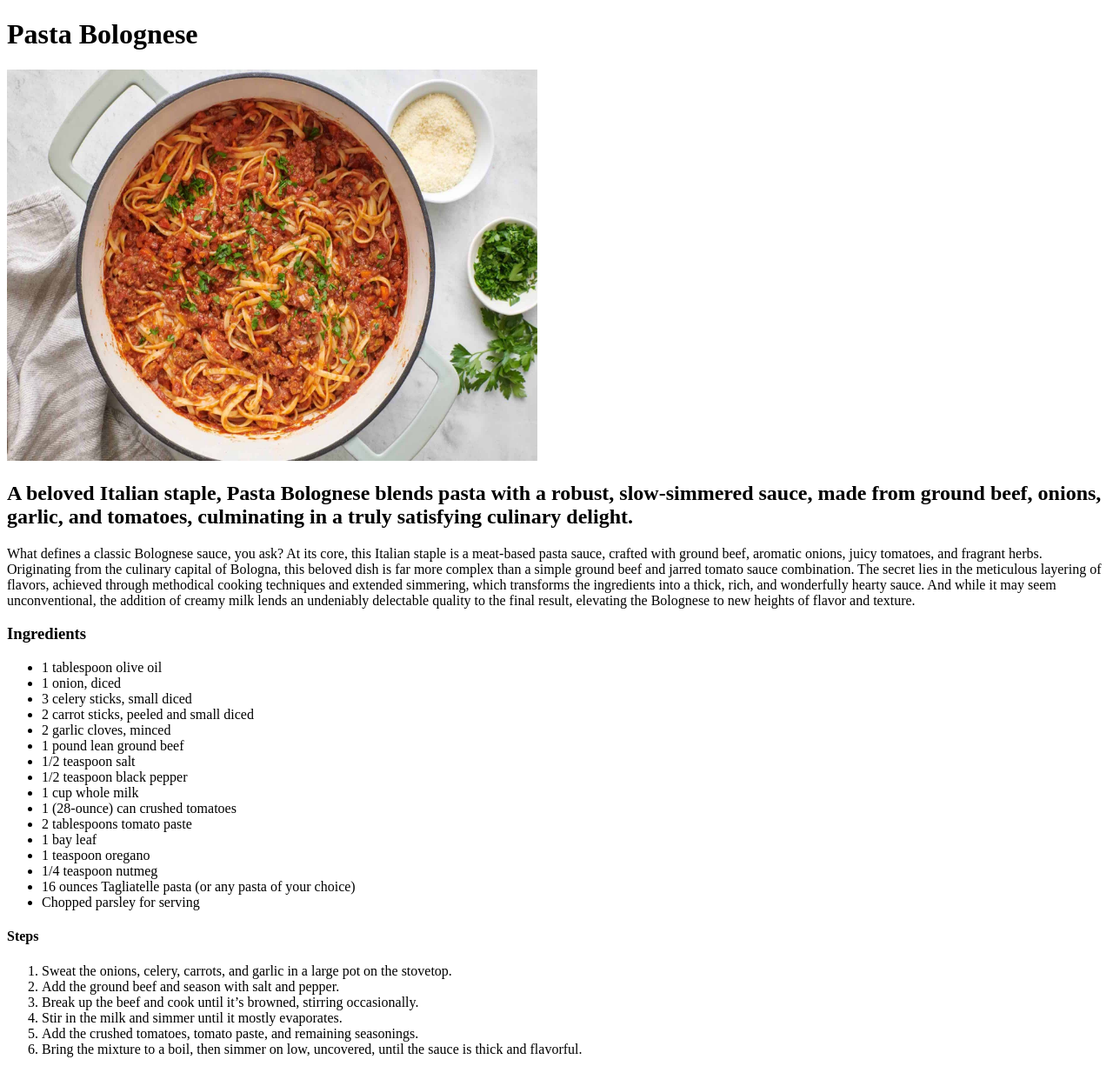
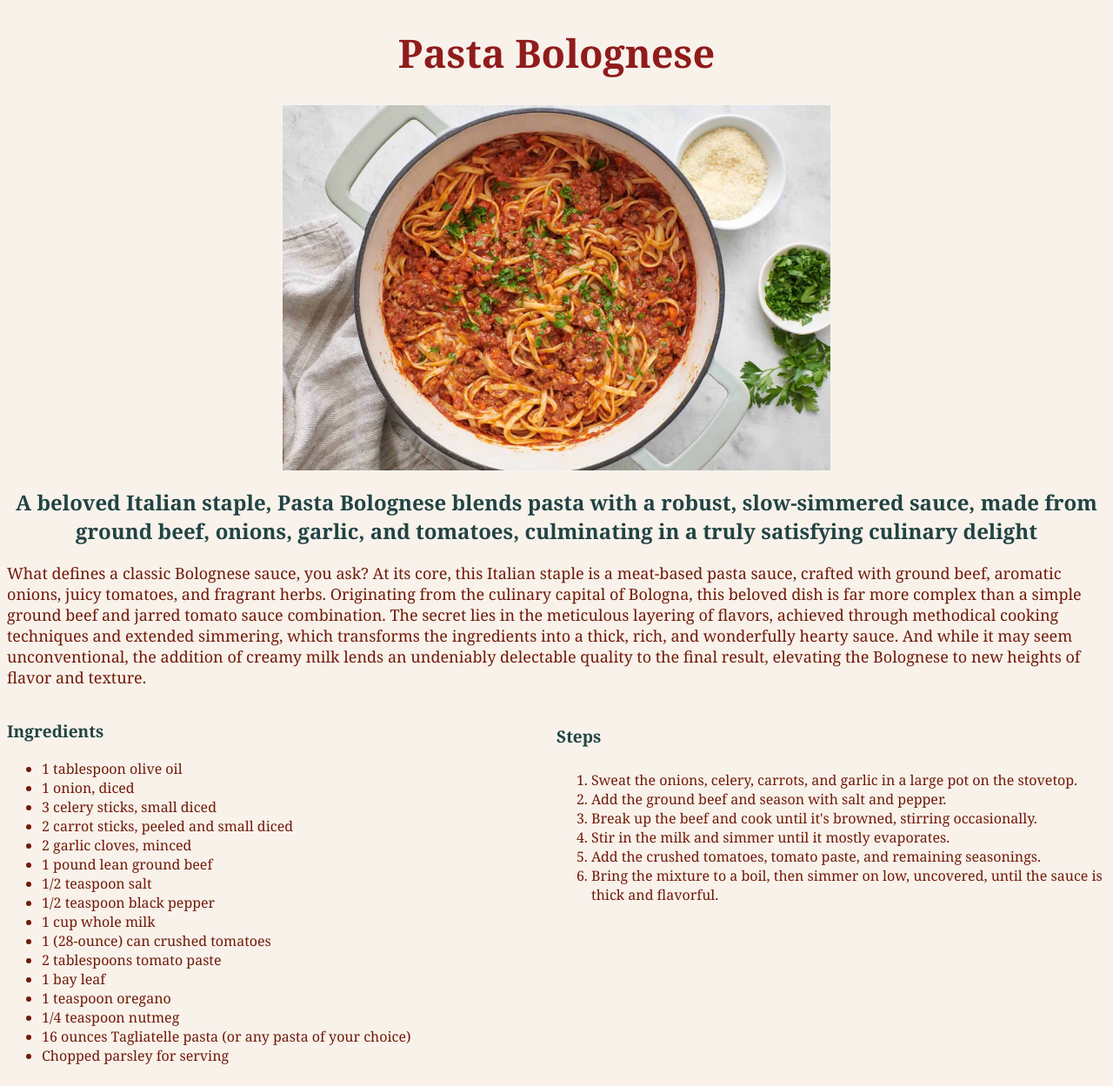
Before and after one commit to mvega99/odin-recipes, a plain HTML site: page recipes/bolognese.html in a window 1280 px wide. Shown: the whole page at 87% size. Drawn offline with Linux system fonts and the light colour scheme.

Commit message:
Changes to complete
A final version with CSS.

```diff
--- a/recipes/bolognese.html
+++ b/recipes/bolognese.html
@@ -4,15 +4,18 @@
     <meta charset="UTF-8">
     <meta name="viewport" content="width=device-width, initial-scale=1.0">
     <title>Bolognese</title>
+    <link rel="stylesheet" href="../styles.css">
 </head>
 <body>
-    <h1>Pasta Bolognese</h1>
-    <img src="../images/Pasta-Bolognese-09.jpg" alt="Image of Pasta Bolognese" height="450" width="610">
-    <h2><strong>A beloved Italian staple, Pasta Bolognese blends pasta with a robust, slow-simmered sauce, made from ground beef, onions,  garlic, and tomatoes, culminating in a truly satisfying culinary delight.
-    </strong></h2>
-    <p>What defines a classic Bolognese sauce, you ask? At its core, this Italian staple is a meat-based pasta sauce, crafted with ground beef, aromatic onions, juicy tomatoes, and fragrant herbs. Originating from the culinary capital of Bologna, this beloved dish is far more complex than a simple ground beef and jarred tomato sauce combination. The secret lies in the meticulous layering of flavors, achieved through methodical cooking techniques and extended simmering, which transforms the ingredients into a thick, rich, and wonderfully hearty sauce. And while it may seem unconventional, the addition of creamy milk lends an undeniably delectable quality to the final result, elevating the Bolognese to new heights of flavor and texture.</p>
-    <h3><strong>Ingredients</strong></h3>
-    <ul>
+    <h1 class="page-title">Pasta Bolognese</h1>
+    <img class= "page-image" id=bh_color src="../images/Pasta-Bolognese-09.jpg" alt="Image of Pasta Bolognese" >
+    <h2 class="prompt">A beloved Italian staple, Pasta Bolognese blends pasta with a robust, slow-simmered sauce, made from ground beef, onions,  garlic, and tomatoes, culminating in a truly satisfying culinary delight
+    </h2>
+    <p class="paragraph">What defines a classic Bolognese sauce, you ask? At its core, this Italian staple is a meat-based pasta sauce, crafted with ground beef, aromatic onions, juicy tomatoes, and fragrant herbs. Originating from the culinary capital of Bologna, this beloved dish is far more complex than a simple ground beef and jarred tomato sauce combination. The secret lies in the meticulous layering of flavors, achieved through methodical cooking techniques and extended simmering, which transforms the ingredients into a thick, rich, and wonderfully hearty sauce. And while it may seem unconventional, the addition of creamy milk lends an undeniably delectable quality to the final result, elevating the Bolognese to new heights of flavor and texture.</p>
+    <div class="container">
+        <div>
+          <h3 class="list-title">Ingredients</h3>
+          <ul class="list">
             <li>1 tablespoon olive oil</li>
             <li>1 onion, diced</li>
             <li>3 celery sticks, small diced</li>
@@ -30,14 +33,18 @@
             <li>16 ounces Tagliatelle pasta (or any pasta of your choice)</li>
             <li>Chopped parsley for serving</li>
           </ul>
-    <h4><strong>Steps</strong></h4>
-    <ol>
+        </div>
+        <div>
+          <h4 class="list-title">Steps</h4>
+          <ol class="list">
             <li>Sweat the onions, celery, carrots, and garlic in a large pot on the stovetop.</li>
             <li>Add the ground beef and season with salt and pepper.</li>
-        <li>Break up the beef and cook until it’s browned, stirring occasionally.</li>
+            <li>Break up the beef and cook until it's browned, stirring occasionally.</li>
             <li>Stir in the milk and simmer until it mostly evaporates.</li>
             <li>Add the crushed tomatoes, tomato paste, and remaining seasonings.</li>
             <li>Bring the mixture to a boil, then simmer on low, uncovered, until the sauce is thick and flavorful.</li>
           </ol>
+        </div>
+      </div>
 </body>
 </html>
--- /dev/null
+++ b/styles.css
@@ -0,0 +1,87 @@
+.home-title, .page-title
+ {
+    font-family: Georgia, Helvetica, sans-serif;
+    font-weight: bold;
+    text-align: center;
+    color:rgb(144, 28, 28)
+    }
+
+.home-title {
+    font-size: 55px;
+}
+
+.page-title {
+    font-size: 45px;
+}
+
+button {
+    background: rgb(62, 159, 62);
+    display: block;
+    margin-left: auto;
+    margin-right: auto;
+    font-size: 18px; /* Increase the font size */
+    font-family: Georgia, Helvetica, sans-serif;
+    border: none; /* Remove the default button border */
+}
+
+button a {
+    color: rgb(255, 255, 255); /* Set the text color to white */
+    text-decoration: none; /* Remove the default underline */
+}
+
+.home-image, .page-image{
+    display: block;
+    margin-left: auto;
+    margin-right: auto;
+}
+
+.home-image {
+    height: auto;
+    width: 300px;
+}
+
+.page-image {
+    height: 420px;
+    width: auto;
+}
+
+.prompt, .list-title{
+    font-family: Georgia, Helvetica, sans-serif;
+    color:rgb(33, 67, 67);
+}
+
+.list-title{
+    font-size: 19px;
+}
+
+.prompt{
+    text-align: center;
+}
+
+.paragraph, .list{
+    font-family: Georgia, Helvetica, sans-serif;
+    font-weight: 560;
+    color:hsl(10, 87%, 24%);
+}
+
+.paragraph{
+    font-size: 18px;
+}
+
+.list{
+    font-size: medium;
+
+}
+
+.container {
+    display: flex;
+    justify-content: space-between;
+  }
+
+.container div {
+    width: 50%;
+}
+
+body {
+    background-color: rgb(248, 242, 235);
+}
```
Also changed, not shown: index.html (+14 -4 lines), recipes/beefcurry.html (+15 -9 lines), recipes/spinachfrittata.html (+15 -9 lines), images/beef-curry-.webp (deleted), images/beef-curry-recipe-2.jpg (deleted), images/beef-curry.jpg (added), style.css (added). Lines whose indentation alone changed are shown as unchanged.
